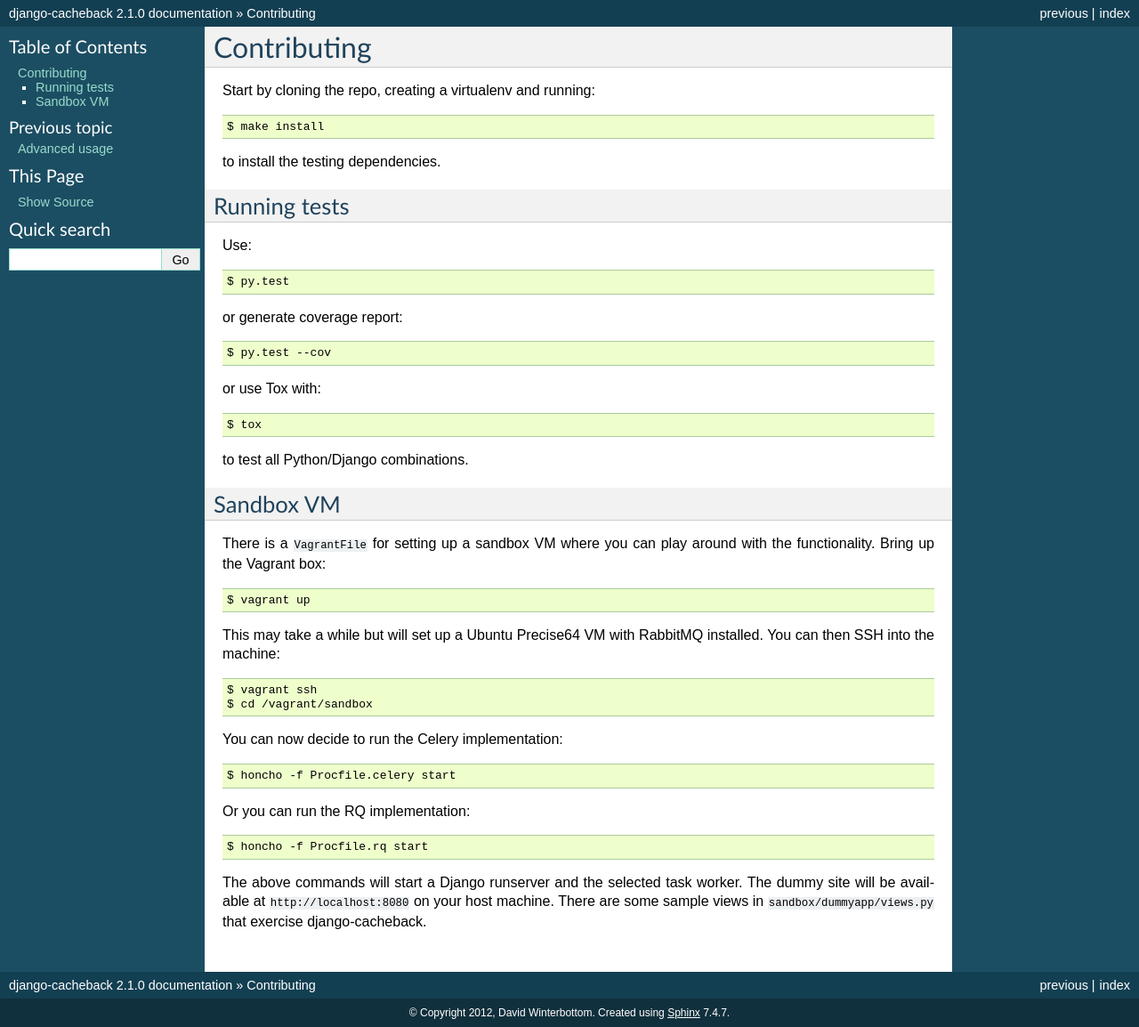
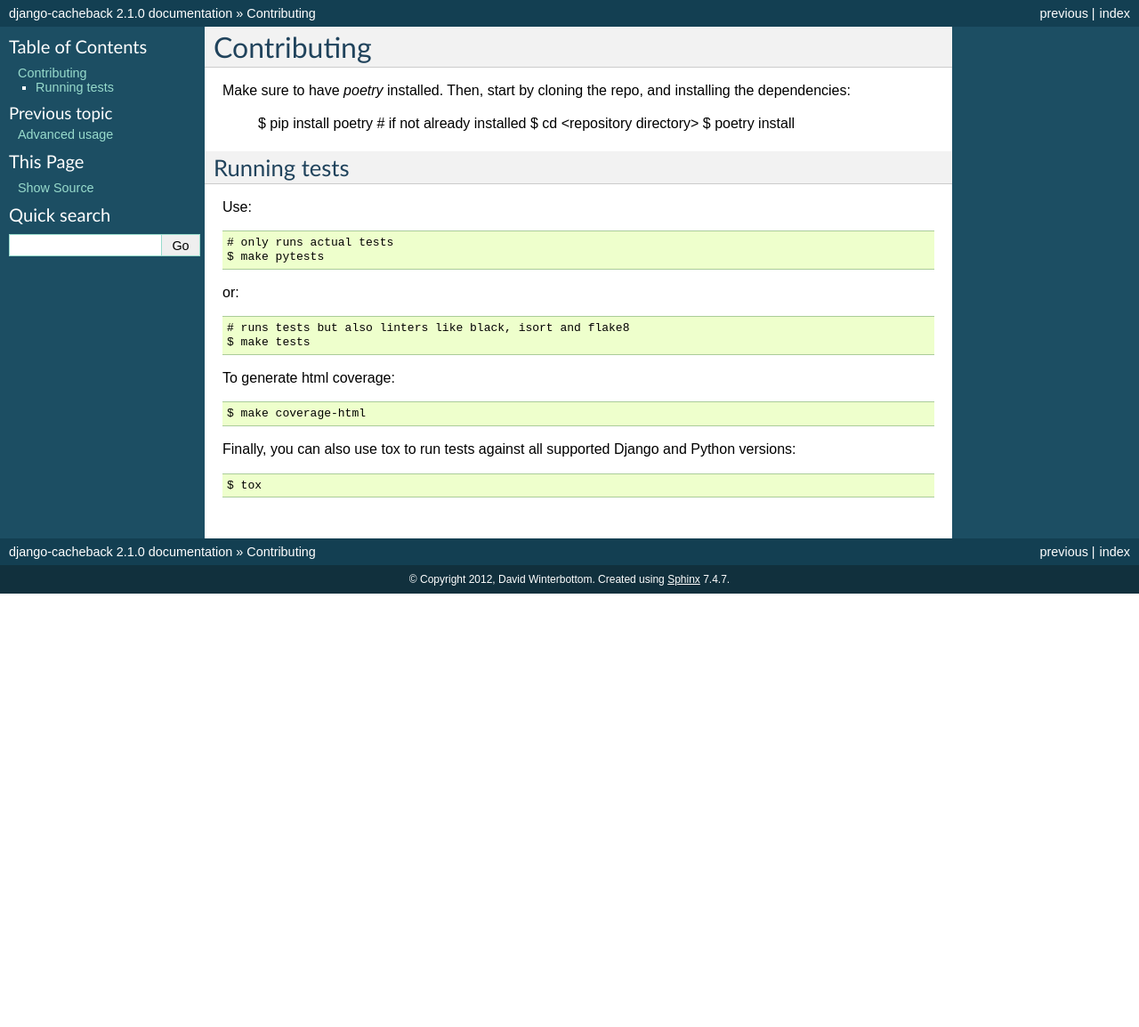
Before and after one commit to codeinthehole/django-cacheback, a Sphinx documentation site: the page built from docs/contributing.rst, in a window 1280 px wide. Shown: the whole page at 89% size. Built offline with Sphinx 7.4.7, drawn with Linux system fonts in a browser that asks for light colours; after the commit the page ends 900 px from its top, so only the background shows below that.

Commit message:
Update docs.

```diff
--- a/docs/advanced.rst
+++ b/docs/advanced.rst
@@ -2,7 +2,7 @@ Advanced usage
 --------------
 
 Three thresholds for cache invalidation
-~~~~~~~~~~~~~~~~~~~~~~~~~~~~~~~~~~~~~
+~~~~~~~~~~~~~~~~~~~~~~~~~~~~~~~~~~~~~~~
 
 It's possible to employ three threshold times to control cache behaviour:
 
--- a/docs/contributing.rst
+++ b/docs/contributing.rst
@@ -2,52 +2,34 @@
 Contributing
 ============
 
-Start by cloning the repo, creating a virtualenv and running::
+Make sure to have `poetry` installed. Then, start by cloning the repo,
+and installing the dependencies:
 
-    $ make install
+    $ pip install poetry  # if not already installed
+    $ cd <repository directory>
+    $ poetry install
 
-to install the testing dependencies.
 
 Running tests
 =============
 
 Use::
 
-    $ py.test
+    # only runs actual tests
+    $ make pytests
 
-or generate coverage report::
+or::
 
-    $ py.test --cov
+    # runs tests but also linters like black, isort and flake8
+    $ make tests
 
-or use Tox with::
+
+To generate html coverage::
+
+    $ make coverage-html
+
+
+Finally, you can also use tox to run tests against
+all supported Django and Python versions::
 
     $ tox
-
-to test all Python/Django combinations.
-
-Sandbox VM
-==========
-
-There is a ``VagrantFile`` for setting up a sandbox VM where you can play around
-with the functionality.  Bring up the Vagrant box::
-
-    $ vagrant up
-
-This may take a while but will set up a Ubuntu Precise64 VM with RabbitMQ
-installed.  You can then SSH into the machine::
-
-    $ vagrant ssh
-    $ cd /vagrant/sandbox
-
-You can now decide to run the Celery implementation::
-
-    $ honcho -f Procfile.celery start
-
-Or you can run the RQ implementation::
-
-    $ honcho -f Procfile.rq start
-
-The above commands will start a Django runserver and the selected task worker.
-The dummy site will be available at ``http://localhost:8080`` on your host
-machine.  There are some sample views in ``sandbox/dummyapp/views.py`` that
-exercise django-cacheback.
--- a/docs/index.rst
+++ b/docs/index.rst
@@ -1,8 +1,3 @@
-.. django-async-cache documentation master file, created by
-   sphinx-quickstart on Mon Jul 30 21:40:46 2012.
-   You can adapt this file completely to your liking, but it should at least
-   contain the root `toctree` directive.
-
 ================
 Django Cacheback
 ================
```
Also changed, not shown: README.rst (+14 -4 lines), docs/api.rst (+6 -6 lines).
